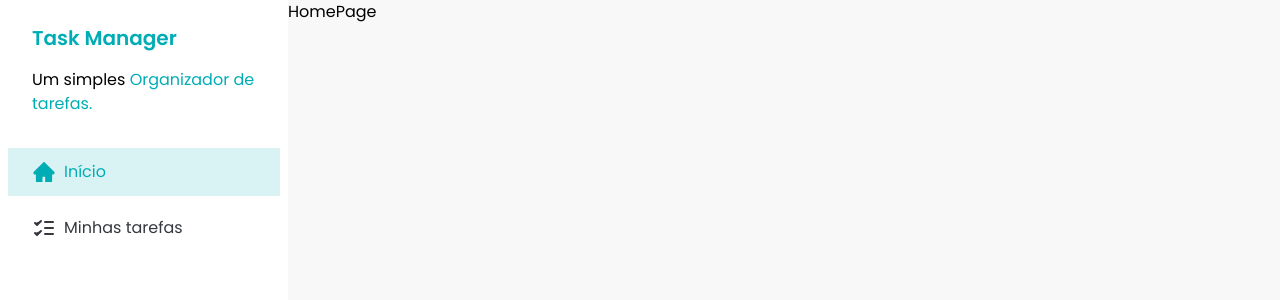
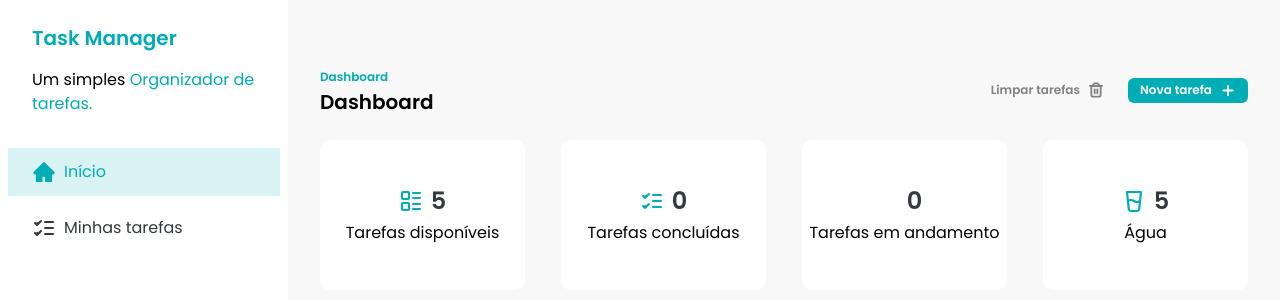
Before and after one commit to Grid2109/fsc-task-manager, a React (Vite) app: page / in a window 1280 px wide. Shown: the top 300 px of the page. Built offline with nearby package versions, Linux system fonts and the light colour scheme; data requests are answered from the project's data file.

Commit message:
feat: add dashboard cards

```diff
--- a/src/assets/icons/index.js
+++ b/src/assets/icons/index.js
@@ -4,11 +4,13 @@
 import ChevronRightIcon from './chevron-right.svg?react'
 import CloudIcon from './cloud-sun.svg?react'
 import DetailsIcon from './details.svg?react'
+import GlassWaterIcon from './glass-water.svg?react'
 import HomeIcon from './home.svg?react'
 import LoaderIcon from './loader-circle.svg?react'
 import MoonIcon from './moon.svg?react'
 import SunIcon from './sun.svg?react'
 import TaskIcon from './tasks.svg?react'
+import Tasks2Icon from './tasks2.svg?react'
 import TrashIcon from './trash.svg?react'
 
 export {
@@ -18,10 +20,12 @@
   ChevronRightIcon,
   CloudIcon,
   DetailsIcon,
+  GlassWaterIcon,
   HomeIcon,
   LoaderIcon,
   MoonIcon,
   SunIcon,
   TaskIcon,
+  Tasks2Icon,
   TrashIcon,
 }
--- /dev/null
+++ b/src/components/DashboardCard.jsx
@@ -0,0 +1,13 @@
+export const DashboardCard = ({ icon, mainText, secondaryText }) => {
+  return (
+    <div className='flex h-[150px] flex-col items-center justify-center gap-1 rounded-[10px] bg-white'>
+      <div className='flex items-center gap-2'>
+        <span className='text-brand-primary'>{icon}</span>
+        <p className='text-2xl font-semibold text-brand-dark-blue'>
+          {mainText}
+        </p>
+      </div>
+      {secondaryText}
+    </div>
+  )
+}
--- a/src/components/Header.jsx
+++ b/src/components/Header.jsx
@@ -1,9 +1,42 @@
 import PropTypes from 'prop-types'
+import { useState } from 'react'
 
-export function Header(props) {
-  return <header>{props.children}</header>
+import { AddIcon, TrashIcon } from '../assets/icons'
+import { AddTaskDialog } from './AddTaskDialog'
+import { Button } from './Button'
+
+export function Header({ subtitle, title }) {
+  const [addTaskDialogIsOpen, setAddTaskDialogIsOpen] = useState(false)
+
+  return (
+    <div className='flex w-full justify-between'>
+      <div>
+        <span className='text-xs font-semibold text-brand-primary'>
+          {subtitle}
+        </span>
+        <h2 className='text-xl font-semibold'>{title}</h2>
+      </div>
+
+      <div className='flex items-center gap-3'>
+        <Button color='ghost'>
+          Limpar tarefas
+          <TrashIcon />
+        </Button>
+        <Button color='primary' onClick={() => setAddTaskDialogIsOpen(true)}>
+          Nova tarefa
+          <AddIcon />
+        </Button>
+
+        <AddTaskDialog
+          isOpen={addTaskDialogIsOpen}
+          handleClose={() => setAddTaskDialogIsOpen(false)}
+        />
+      </div>
+    </div>
+  )
 }
 
 Header.propTypes = {
-  children: PropTypes.node.isRequired,
+  subtitle: PropTypes.string.isRequired,
+  title: PropTypes.string.isRequired,
 }
--- a/src/components/Tasks.jsx
+++ b/src/components/Tasks.jsx
@@ -1,25 +1,15 @@
 import { useQueryClient } from '@tanstack/react-query'
-import { useState } from 'react'
 import { toast } from 'sonner'
 
-import {
-  AddIcon,
-  CloudIcon,
-  MoonIcon,
-  SunIcon,
-  TrashIcon,
-} from '../assets/icons'
+import { CloudIcon, MoonIcon, SunIcon } from '../assets/icons'
 import { useGetTasks } from '../hooks/data/use-get-tasks'
-import { AddTaskDialog } from './AddTaskDialog'
-import { Button } from './Button'
+import { Header } from './Header'
 import { TaskItem } from './TaskItem'
 import { TasksSeparator } from './TasksSeparator'
 
 export function Tasks() {
   const queryClient = useQueryClient()
   const { data: tasks } = useGetTasks()
-
-  const [addTaskDialogIsOpen, setAddTaskDialogIsOpen] = useState(false)
 
   const morningTasks = tasks?.filter((task) => task.time === 'morning')
   const afternoonTasks = tasks?.filter((task) => task.time === 'afternoon')
@@ -53,30 +43,7 @@
 
   return (
     <div className='w-full space-y-6 px-8 py-16'>
-      <div className='flex w-full justify-between'>
-        <div>
-          <span className='text-xs font-semibold text-brand-primary'>
-            Minhas tarefas
-          </span>
-          <h2 className='text-xl font-semibold'>Minhas tarefas</h2>
-        </div>
-
-        <div className='flex items-center gap-3'>
-          <Button color='ghost'>
-            Limpar tarefas
-            <TrashIcon />
-          </Button>
-          <Button color='primary' onClick={() => setAddTaskDialogIsOpen(true)}>
-            Nova tarefa
-            <AddIcon />
-          </Button>
-
-          <AddTaskDialog
-            isOpen={addTaskDialogIsOpen}
-            handleClose={() => setAddTaskDialogIsOpen(false)}
-          />
-        </div>
-      </div>
+      <Header subtitle='Minhas tarefas' title='Minhas tarefas' />
       <div className='rounded-xl bg-white p-6'>
         <div className='space-y-3'>
           <TasksSeparator icon={<SunIcon />} title='Manhã' />
--- a/src/pages/Home.jsx
+++ b/src/pages/Home.jsx
@@ -1,10 +1,52 @@
+import {
+  GlassWaterIcon,
+  LoaderIcon,
+  TaskIcon,
+  Tasks2Icon,
+} from '../assets/icons'
+import { DashboardCard } from '../components/DashboardCard'
+import { Header } from '../components/Header'
 import { Sidebar } from '../components/Sidebar'
+import { useGetTasks } from '../hooks/data/use-get-tasks'
 
 export const HomePage = () => {
+  const { data: tasks } = useGetTasks()
+
+  const inProgressTasks = tasks?.filter(
+    (task) => task.status === 'in_progress'
+  ).length
+  const completedTasks = tasks?.filter(
+    (task) => task.status === 'completed'
+  ).length
+
   return (
     <div className='flex'>
       <Sidebar />
-      <h1>HomePage</h1>
+      <div className='w-full space-y-6 px-8 py-16'>
+        <Header subtitle='Dashboard' title='Dashboard' />
+        <div className='grid grid-cols-4 gap-9'>
+          <DashboardCard
+            icon={<Tasks2Icon />}
+            mainText={tasks?.length}
+            secondaryText='Tarefas disponíveis'
+          />
+          <DashboardCard
+            icon={<TaskIcon />}
+            mainText={completedTasks}
+            secondaryText='Tarefas concluídas'
+          />
+          <DashboardCard
+            icon={<LoaderIcon className='text-brand-primary' />}
+            mainText={inProgressTasks}
+            secondaryText='Tarefas em andamento'
+          />
+          <DashboardCard
+            icon={<GlassWaterIcon />}
+            mainText='5'
+            secondaryText='Água'
+          />
+        </div>
+      </div>
     </div>
   )
 }
```
Also changed, not shown: src/assets/icons/glass-water.svg (added), src/assets/icons/tasks2.svg (added).
